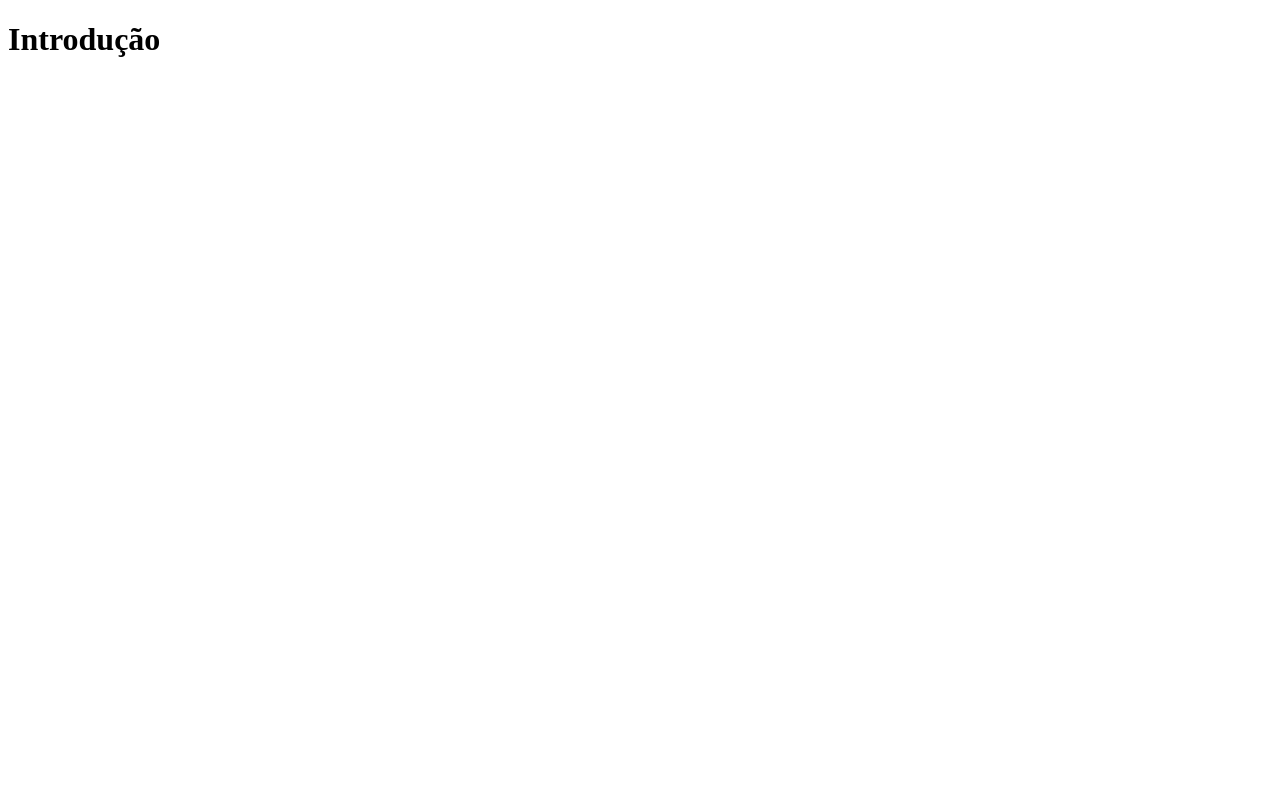
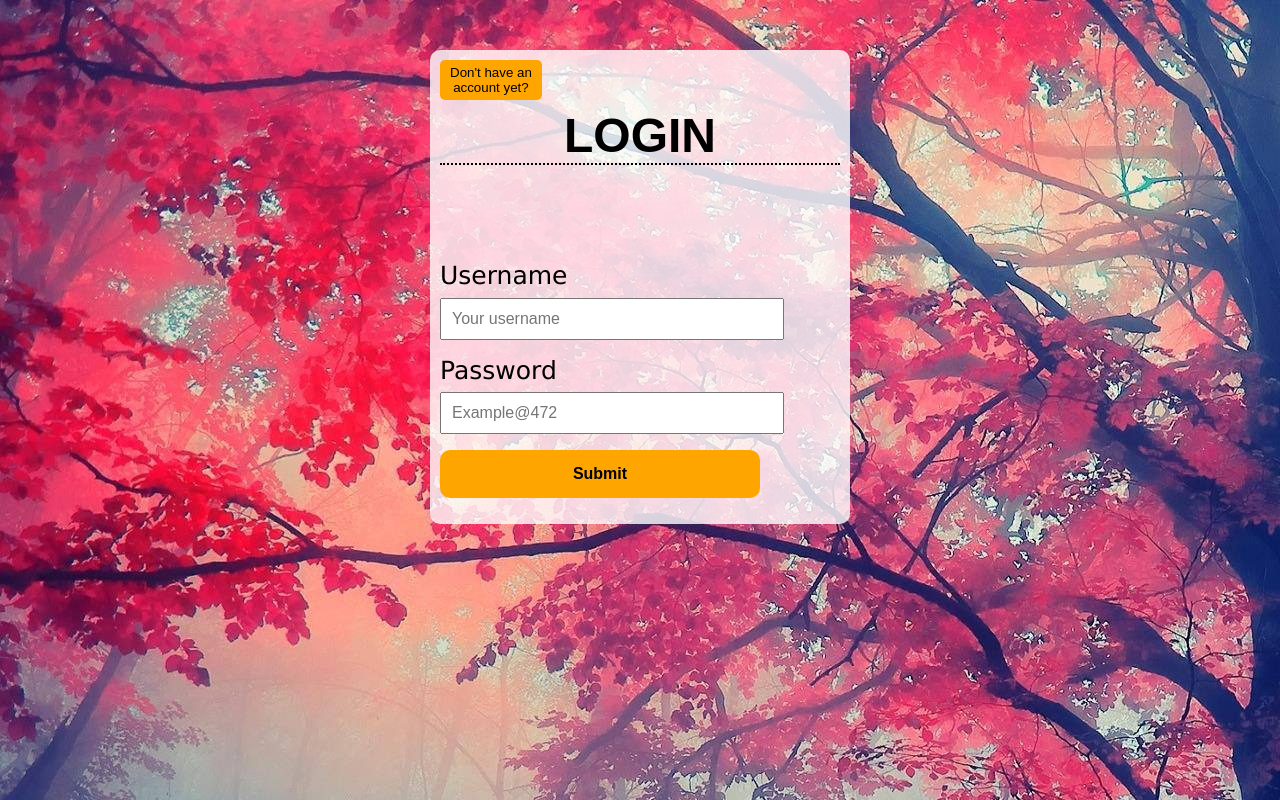
Before and after one commit to LuoArkantos/teste-de-validacao, a plain HTML site: page index.html in a window 1280 px wide. Drawn offline with Linux system fonts and the light colour scheme.

Commit message:
adicionando arquivos originais do projeto

```diff
--- /dev/null
+++ b/css/styles.css
@@ -0,0 +1,95 @@
+body {
+    margin: 0px;
+    background-image: url(../img/bg.jpg);
+}
+
+main {
+    display: flex;
+    justify-content: center;
+}
+
+.logInPage,
+.singUpPage {
+    display: inline-block;
+    width: 25%;
+    min-width: 400px;
+    margin-top: 50px;
+    padding: 10px;
+    border-radius: 10px;
+    background: rgba(255, 255, 255, 0.8);
+}
+
+.hide-card {
+    display: none;
+}
+
+button {
+    background: orange;
+    padding: 5px 10px;
+    position: absolute;
+    border: none;
+    border-radius: 5px;
+    cursor: pointer;
+}
+
+button:hover {
+    background: darkorange;
+    font-weight: bold;
+    border: outset;
+}
+
+button:active {
+    background: orange;
+    box-shadow: 2px 2px 5px;
+    border: inset;
+}
+
+h2 {
+    margin: 1em 0 2em;
+    border-bottom: 2px dotted black;
+    font-weight: bold;
+    font-family: fantasy, sans-serif;
+    font-size: 3em;
+    text-align: center;
+}
+
+form {
+    margin: 0 auto;
+}
+
+form label {
+    display: block;
+    font-size: 25px;
+    font-family: verdana, sans-serif;
+    margin: 0 auto 0.3em;
+}
+
+form input {
+    margin: 0 0 1em;
+    width: 80%;
+    padding: 10px;
+    font-size: 1em;
+}
+
+input[type='submit'] {
+    background: orange;
+    border: none;
+    border-radius: 10px;
+    font-weight: bold;
+    height: 3em;
+    cursor: pointer;
+}
+
+input[type='submit']:hover {
+    background: darkorange;
+    transform: scale(1.02);
+}
+
+input[type='submit']:active {
+    background: orange;
+    box-shadow: 2px 2px 5px #3c3c3c;
+}
+
+.mostrar {
+    position: absolute;
+}
--- a/index.html
+++ b/index.html
@@ -1,12 +1,49 @@
 <!DOCTYPE html>
 <html lang="en">
+
 <head>
     <meta charset="UTF-8">
     <meta http-equiv="X-UA-Compatible" content="IE=edge">
     <meta name="viewport" content="width=device-width, initial-scale=1.0">
-    <title>Pagina Inicial</title>
+    <title>Login</title>
+
+    <link rel="stylesheet" href="css/styles.css">
 </head>
+
 <body>
-    <h1>Introdução</h1>
+    <main>
+        <div class='logInPage'><!-- adicionar tag hide-card em html -->
+            <button class='changeToSingUp'>Don't have an <br>account yet?</button>
+            <form>
+                <h2>LOGIN</h2>
+                <label for='login-username'>Username</label>
+                <input type="text" placeholder="Your username" id='login-username' value="">
+
+                <label for='login-password'>Password</label>
+                <input type="password" placeholder="Example@472" id='login-password' value="">
+                <br>
+                <input type='submit'>
+            </form>
+        </div>
+        <div class='singUpPage'><!-- adicionar tag mostrar-tag em html -->
+            <button class='changeToLogin'>Already have <br>an account?</button>
+            <form>
+                <h2>SIGN UP</h2>
+                <label for='setusername'>Set a username</label>
+                <input type="text" placeholder="Your username" id='setusername'>
+
+                <label for='setpassword'>Set a password</label>
+                <input type="password" id='setpassword'>
+
+                <label for='email'>Seu melhor email</label>
+                <input type="email" id='email' placeholder="youremail@mail.com">
+                <br>
+                <input type='submit'>
+            </form>
+        </div>
+    </main>
+    <script src="scripts/inputmanage.js"></script>
+    <script src="scripts/displaycards.js"></script>
 </body>
+
 </html>
--- /dev/null
+++ b/scripts/displaycards.js
@@ -0,0 +1,53 @@
+/* PRIMEIRA TENTATIVA
+
+//////////////////////////////////////////////////////////////
+
+function inicialLogin(){
+    cardLogin.classList.add('mostrar');
+    cardSingUp.classList.remove('mostrar');
+    }
+function mostrarSingUp(){
+    cardLogin.classList.remove('mostrar');
+    cardSingUp.classList.add('mostrar');
+}
+const cardLogin = document.querySelector('.loginpage');
+const cardSingUp = document.querySelector('.singuppage');
+const botaoMostrarLogin = document.querySelector('.changeToLogin');
+const botaoMostrarSingUp = document.querySelector('.changeToSingUp');
+
+inicialLogin();
+
+if (cardLogin.lenght < cardSingUp.lenght){
+    botaoMostrarLogin.onclick = inicialLogin;
+}
+else{
+    botaoMostrarSingUp.onclick = mostrarSingUp;
+}
+
+//////////////////////////////////////////////////////////////
+*/
+
+/* Trocar cards */
+
+function showLogin() {
+    cardLogin.remove('hide-card')
+    cardSingUp.add('hide-card')
+}
+
+function showSingUp() {
+    cardSingUp.remove('hide-card');
+    cardLogin.add('hide-card')
+}
+
+
+const cardLogin = document.querySelector('.logInPage').classList;
+const cardSingUp = document.querySelector('.singUpPage').classList;
+const botaoMostrarLogin = document.querySelector('.changeToLogin');
+const mostrarSingUp = document.querySelector('.changeToSingUp');
+
+showLogin();
+botaoMostrarLogin.onclick = showLogin;
+mostrarSingUp.onclick = showSingUp;
+
+/*///////////////////////////////////////////////////////////////////*/
+/* Pegando os inputs */
--- /dev/null
+++ b/scripts/inputmanage.js
@@ -0,0 +1 @@
+const enviar = document
```
Also changed, not shown: img/bg.jpg (added).
